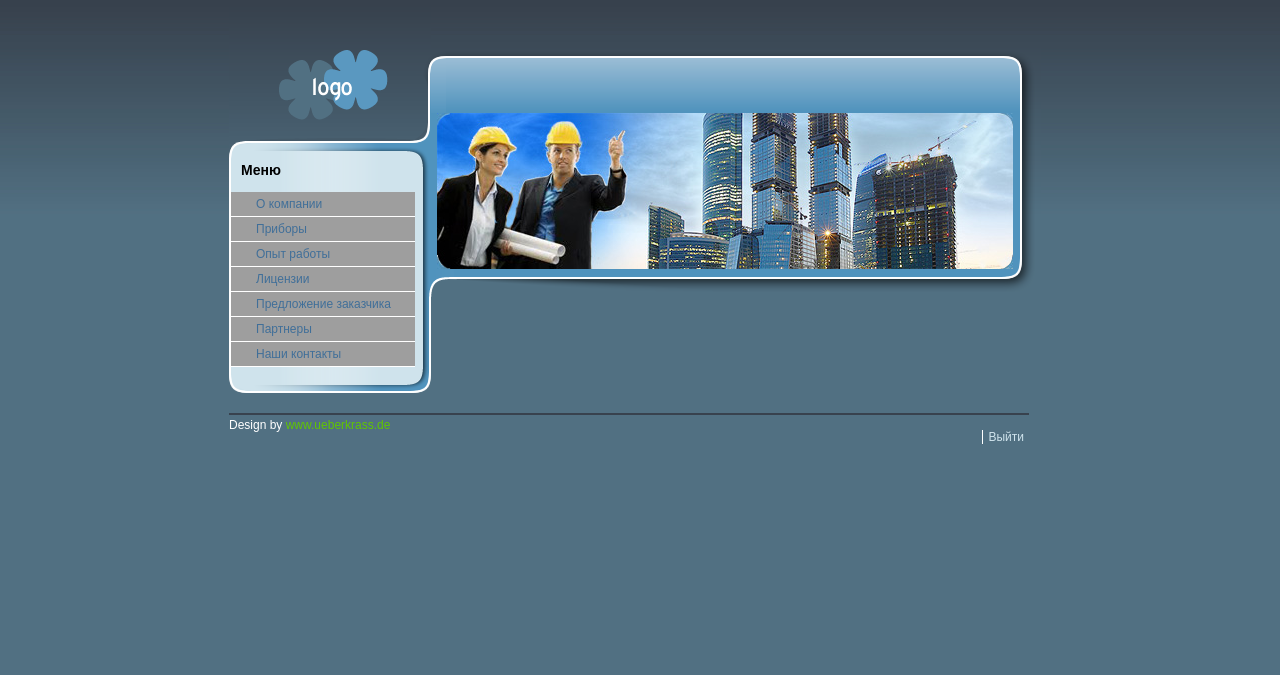
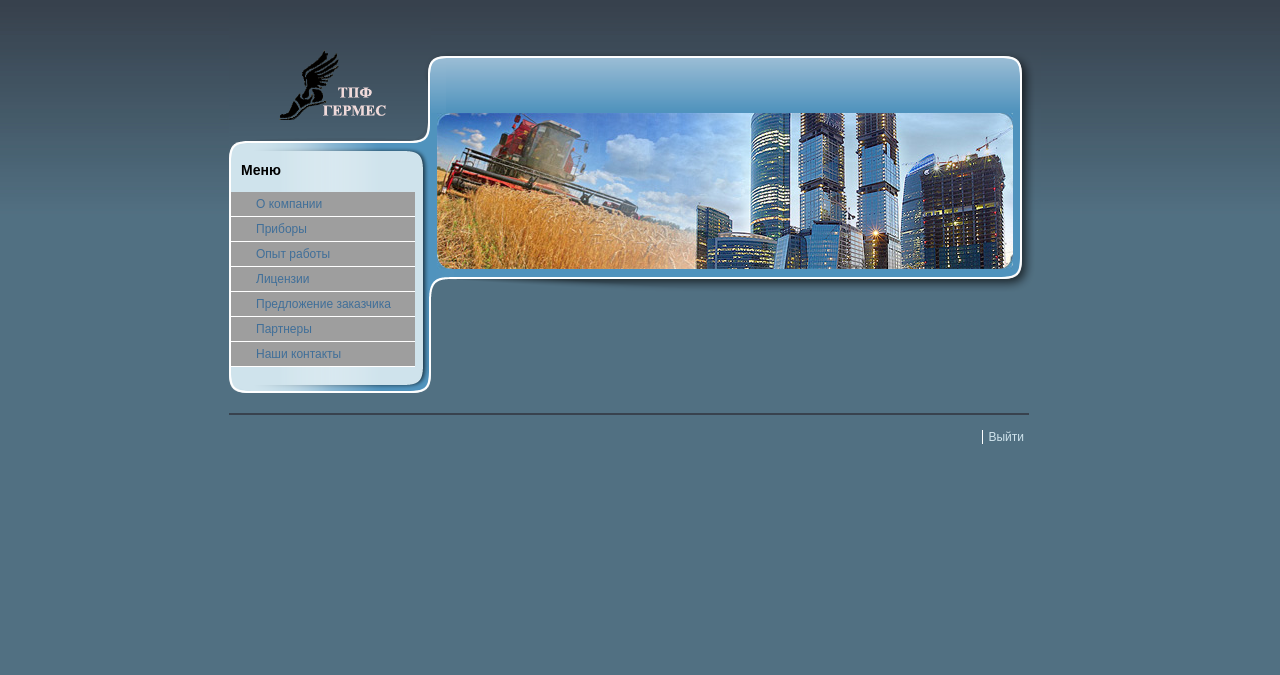
Before and after one commit to pivolan/gae_base_django_gdata_cmf, a Django app: template template/main/docs.html in a window 1280 px wide. Shown: the top 675 px of the page. Run offline with Django 3.2, Linux system fonts and the light colour scheme; the template is opened without the code that fills it, so the values that code supplies are empty; parts of the project's set-up code (start-up, migrations or seed data) failed here and were passed over; grey boxes are pictures that could not be loaded.

Commit message:
последние изменения.

```diff
--- a/template/layouts/trees.html
+++ b/template/layouts/trees.html
@@ -90,7 +90,6 @@
 			</div>
 		</div>
 		<div id="footer">
-			<div id="copyright">Design by <a href="http://www.ueberkrass.de">www.ueberkrass.de</a></div>
 			<div id="othermenu">
 				{% if user %}
 					{% if is_admin %}
```
Also changed, not shown: public/img/layout/trees/head.jpg, public/img/layout/trees/logo.png.
